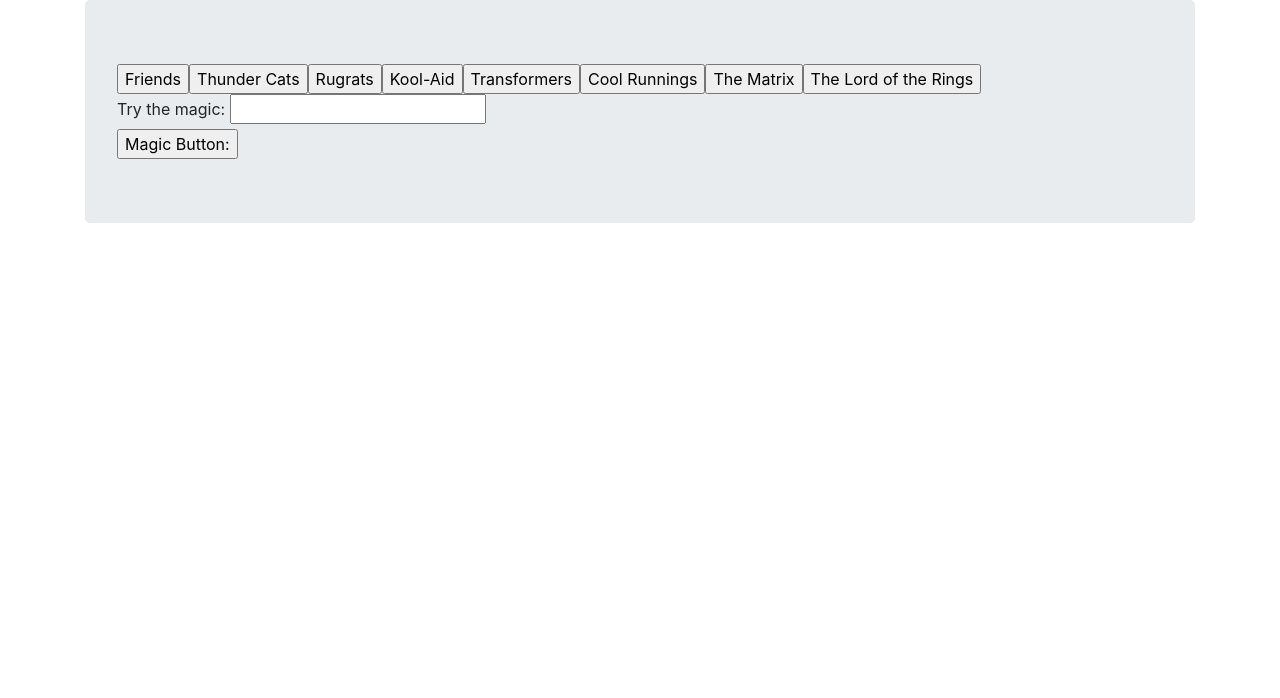
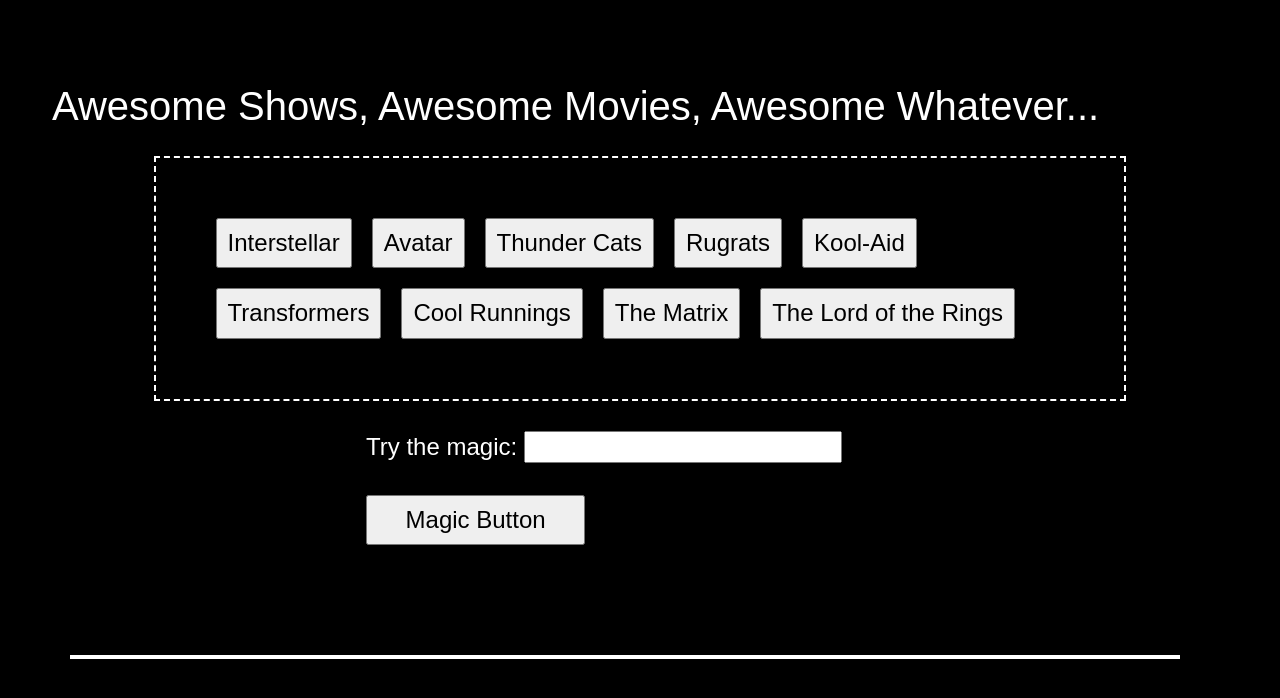
Before and after one commit to crc017/RutgersInfoWidget, a plain HTML site: page index.html in a window 1280 px wide. Drawn offline with nearby package versions, Linux system fonts and the light colour scheme.

Commit message:
styling added

```diff
--- a/index.html
+++ b/index.html
@@ -7,38 +7,108 @@
 
     <link rel="stylesheet" href="https://maxcdn.bootstrapcdn.com/bootstrap/4.0.0-beta/css/bootstrap.min.css" integrity="sha384-/Y6pD6FV/Vv2HJnA6t+vslU6fwYXjCFtcEpHbNJ0lyAFsXTsjBbfaDjzALeQsN6M" crossorigin="anonymous">
 <style>
+
+  body{
+  font-family: Copperplate, "Copperplate Gothic Light", fantasy;
+  font-size: 24px;
+  font-style: normal;
+  font-variant: normal;
+  font-weight: 500;
+  line-height: 26.4px;
+  color: white;
+  background-color: black;
+  }
   .container{
     width: 100%;
   }
   .jumbotron{
     width: 100%;
+    margin: auto;
+    background-color: black;
   }
+  #giphySection {
+    width: 100%;
+    border-style: solid;
+    border-width: 2px;
+  }
+
+  img {
+    width: 300px;
+  }
+
+  h1 {
+    font-family: Copperplate, "Copperplate Gothic Light", fantasy;
+    padding: 20px;
+  }
+
+  #gifButtons{
+    width: 80%;
+    margin: auto;
+    padding: 50px;
+    border-style: dashed;
+    border-width: 2px;
+  }
+  #userInput{
+    width: 50%;
+    margin: auto;
+    align-content: center;
+    float: center;
+    padding: 30px;
+  }
+
+  #addTopic{
+    width: 40%;
+    margin: auto;
+    padding: 10px;
+  }
+
+  button {
+    margin: 10px;
+    padding: 10px;
+    font-family: Copperplate, "Copperplate Gothic Light", fantasy;
+  }
+
+  .rating {
+    font-size: 15px;
+    font-family: Copperplate, "Copperplate Gothic Light", fantasy;
+  }
+
+  #clickNotify {
+    font-size: 20px;
+  }
+
+
 </style>
 </head>
 <body>
-  <section class="container">
+
     <div class="jumbotron">
-      <div id="gifButtons">
+      <h1> Awesome Shows,  Awesome Movies,  Awesome Whatever...</h1>
+      <div id="gifButtons" class="row">
       </div>
 
       <form id="userInput">
         <label for="topicInput">Try the magic:</label>
-        <input type="text" id="topicInput"><br>
-        <input id="addTopic" type="submit" value="Magic Button:">
+        <input type="text" id="topicInput">
+        <br>
+        <br>
+        <input id="addTopic" type="submit" value="Magic Button">
       </form>
     </div>
 
-    <div id="giphySection">
-    </div>
+    <section class="container">
+      <p id="clickNotify"></p>
+      <div id="giphySection" class="row">
+      </div>
+    </section>
 
-  </section>
 
   <script src="https://cdnjs.cloudflare.com/ajax/libs/jquery/3.2.1/jquery.min.js"></script>
   <script type="text/javascript">
 
     $(document).ready(function() {
 
-      var topics = ["The Lord of the Rings", "The Matrix", "Cool Runnings", "Transformers", "Kool-Aid", "Rugrats", "Thunder Cats", "Friends"];
+      var topics = ["The Lord of the Rings", "The Matrix", "Cool Runnings", "Transformers", "Kool-Aid", "Rugrats", "Thunder Cats", "Avatar", "Interstellar"];
 
 
       function displayButtons() {
@@ -66,14 +136,10 @@
 
        displayButtons();
 
-      $("button").click(function() {
-      console.log("clickie-click")
-      });
 
 
 
       $(document).on("click", "button", function() {
-        console.log("clicked button!!!")
 
         var subject = $(this).attr("data-name")
         var queryURL = "https://api.giphy.com/v1/gifs/search?q=" + subject + "&api_key=dc6zaTOxFJmzC&limit=10";
@@ -90,8 +156,9 @@
 
           for (var i = 0; i < results.length; i++) { // Loops through all items in the results array
             console.log(results[i]);
+            $("#clickNotify").html("*click gif to play/pause*");
             var gifDiv = $("<div class='item' id='stillGIF'>"); // Creates a new DIV element and stores it in gifDiv
-            var rating = $("<p>").text("Rating: " + results[i].rating); // Creates a new P element and puts the rating text into it
+            var rating = $("<p class='rating'>").text("Rating: " + results[i].rating); // Creates a new P element and puts the rating text into it
 
             var gifImg = $("<img>"); // Creates a new IMG element and stores in personImage
             var gifImgAnimate = results[i].images.fixed_height.url;
```
Also changed, not shown: 1 other file.
